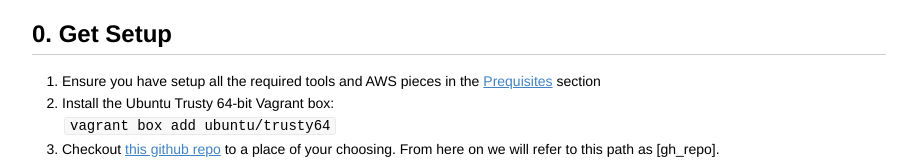
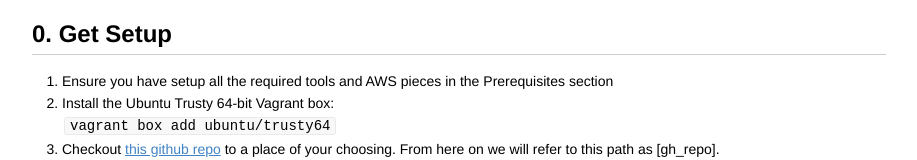
Before and after one commit to cdorros/www, a plain HTML site: page 2016/oscon/index.html in a window 1280 px wide. Shown: the part 1195-1355 px from the top of the page, without its empty margins (181-1098 px from the left). Drawn offline with Linux system fonts and the light colour scheme.

Commit message:
remove local link

```diff
--- a/2016/oscon/index.html
+++ b/2016/oscon/index.html
@@ -380,7 +380,7 @@ brew install terraform</code></pre></div>
 <h2 id="toc_5">0. Get Setup</h2>
 
 <ol>
-<li>Ensure you have setup all the required tools and AWS pieces in the <a href="#prerequisites">Prequisites</a> section</li>
+<li>Ensure you have setup all the required tools and AWS pieces in the Prerequisites section</li>
 <li>Install the Ubuntu Trusty 64-bit Vagrant box:<br>
 <code>vagrant box add ubuntu/trusty64</code></li>
 <li>Checkout <a href="https://github.com/cdorros/oscon2016">this github repo</a> to a place of your choosing. From here on we will refer to this path as [gh_repo].</li>
```
Also changed, not shown: 1 other file.
